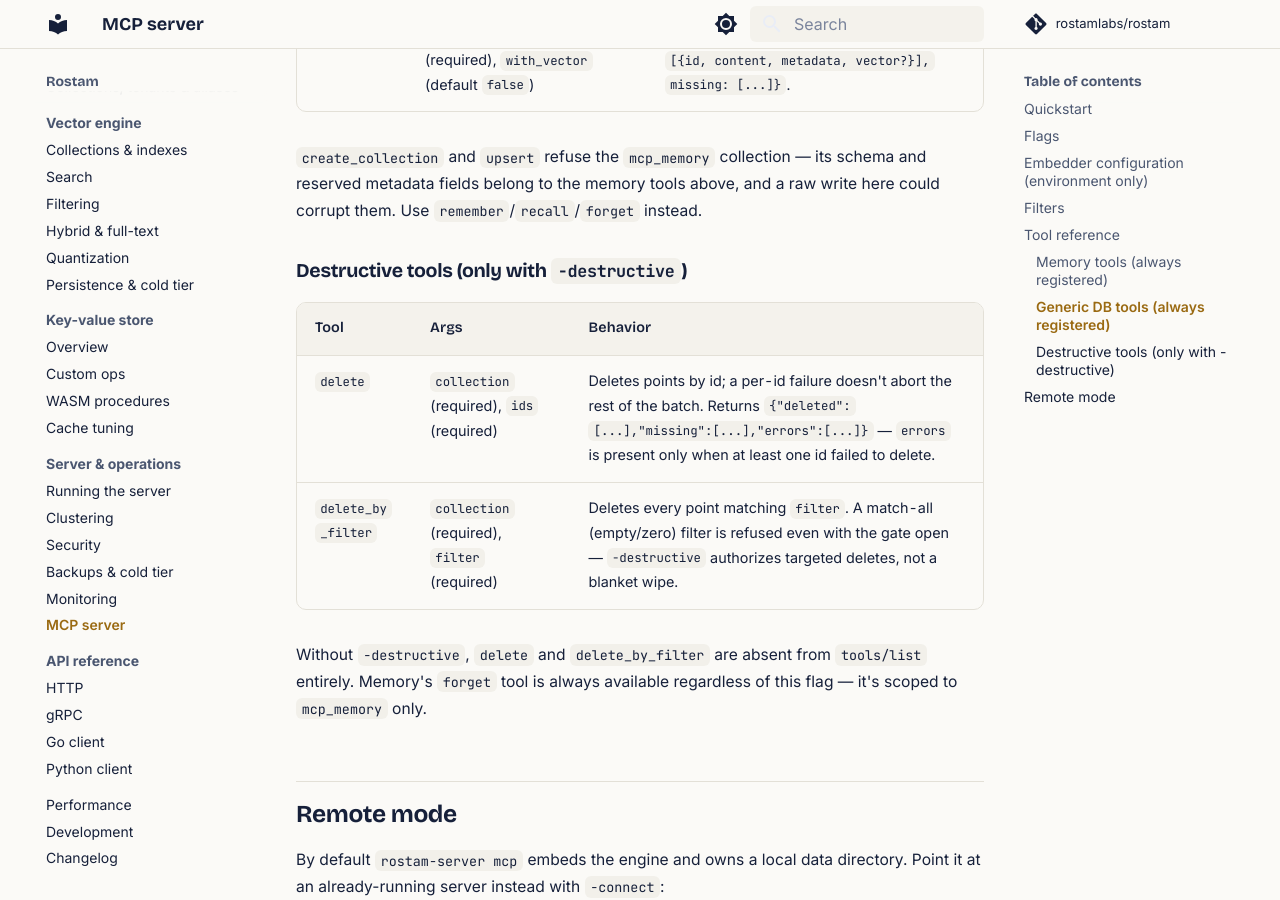
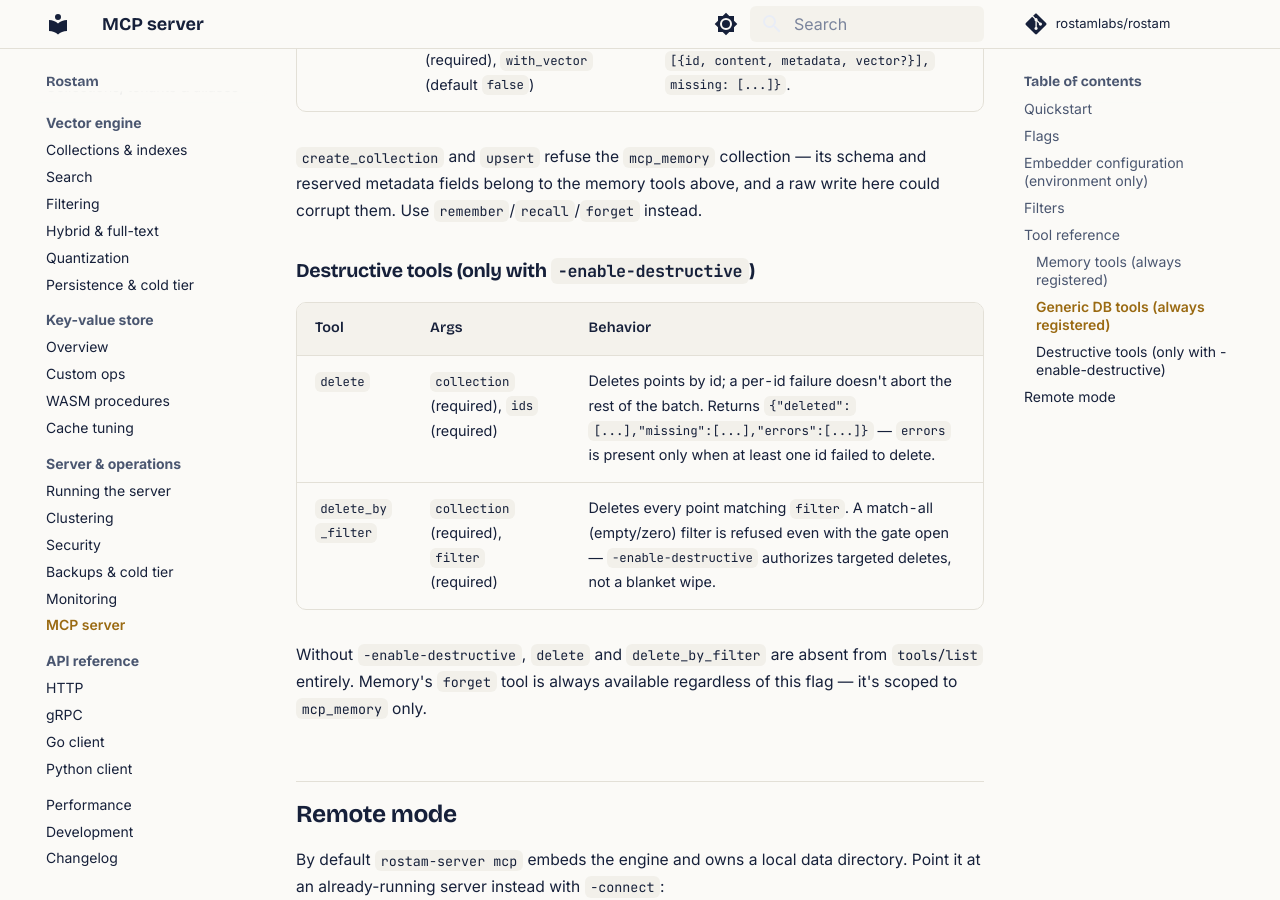
Before and after one commit to Keivan-S/rostam, an MkDocs documentation site: the page built from docs/server/mcp.md, in a window 1280 px wide and 900 px high, scrolled down 5806 px. Built offline with MkDocs 1.6.1 and Material for MkDocs 9.7.7, drawn with Linux system fonts in a browser that asks for light colours; comment, search, counter and statistics services are not loaded; some of the changed text lies outside the part shown.

Commit message:
fix(mcp): rename destructive gate flag to -enable-destructive per spec
The subcommand shipped with -destructive instead of the spec-mandated
-enable-destructive; align the flag name and its docs.

```diff
--- a/docs/server/mcp.md
+++ b/docs/server/mcp.md
@@ -63,7 +63,7 @@
 | `-tls-ca` | — | CA bundle PEM to verify the remote server's certificate (`-connect`). |
 | `-tls-cert` / `-tls-key` | — | Client certificate/key PEM for mTLS (`-connect`; both required together). |
 | `-tls-server-name` | — | Expected server certificate name (SNI + verification) for `-connect`. |
-| `-destructive` | `false` | Register the `delete` and `delete_by_filter` tools for arbitrary collections. Without it, those two tools are absent from `tools/list` entirely — not present-but-refusing. |
+| `-enable-destructive` | `false` | Register the `delete` and `delete_by_filter` tools for arbitrary collections. Without it, those two tools are absent from `tools/list` entirely — not present-but-refusing. |
 
 `-data` and `-connect` are mutually exclusive: pass one or the other, never
 both.
@@ -181,14 +181,14 @@
 schema and reserved metadata fields belong to the memory tools above, and a
 raw write here could corrupt them. Use `remember`/`recall`/`forget` instead.
 
-### Destructive tools (only with `-destructive`)
+### Destructive tools (only with `-enable-destructive`)
 
 | Tool | Args | Behavior |
 |---|---|---|
 | `delete` | `collection` (required), `ids` (required) | Deletes points by id; a per-id failure doesn't abort the rest of the batch. Returns `{"deleted":[...],"missing":[...],"errors":[...]}` — `errors` is present only when at least one id failed to delete. |
-| `delete_by_filter` | `collection` (required), `filter` (required) | Deletes every point matching `filter`. A match-all (empty/zero) filter is refused even with the gate open — `-destructive` authorizes targeted deletes, not a blanket wipe. |
+| `delete_by_filter` | `collection` (required), `filter` (required) | Deletes every point matching `filter`. A match-all (empty/zero) filter is refused even with the gate open — `-enable-destructive` authorizes targeted deletes, not a blanket wipe. |
 
-Without `-destructive`, `delete` and `delete_by_filter` are absent from
+Without `-enable-destructive`, `delete` and `delete_by_filter` are absent from
 `tools/list` entirely. Memory's `forget` tool is always available regardless
 of this flag — it's scoped to `mcp_memory` only.
 
```
Also changed, not shown: 1 other file.
